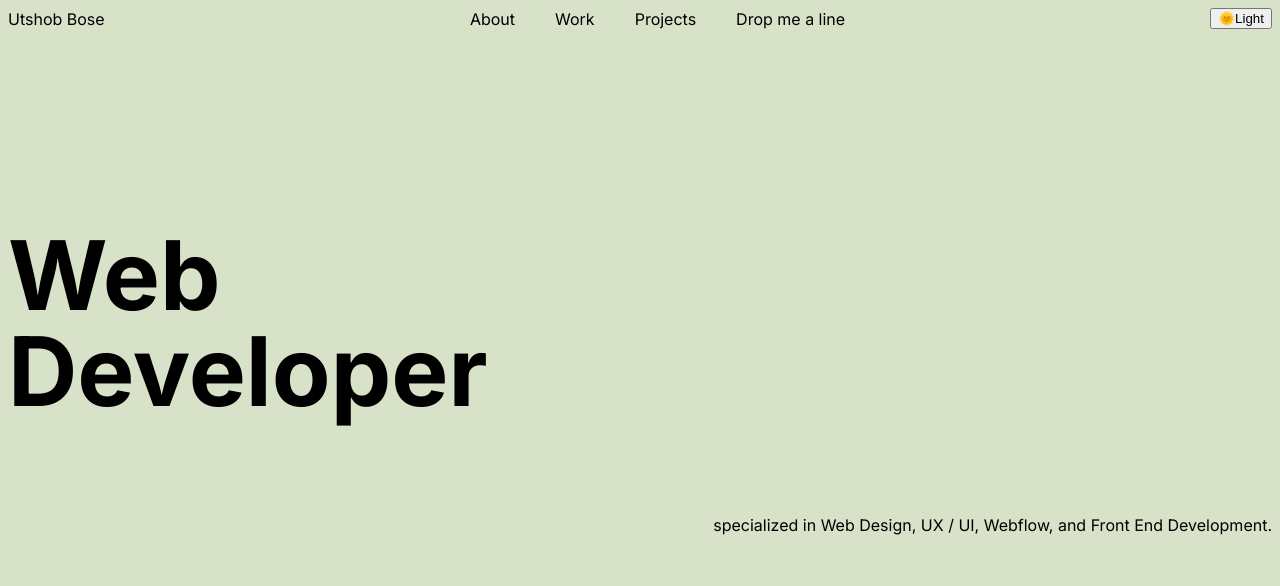
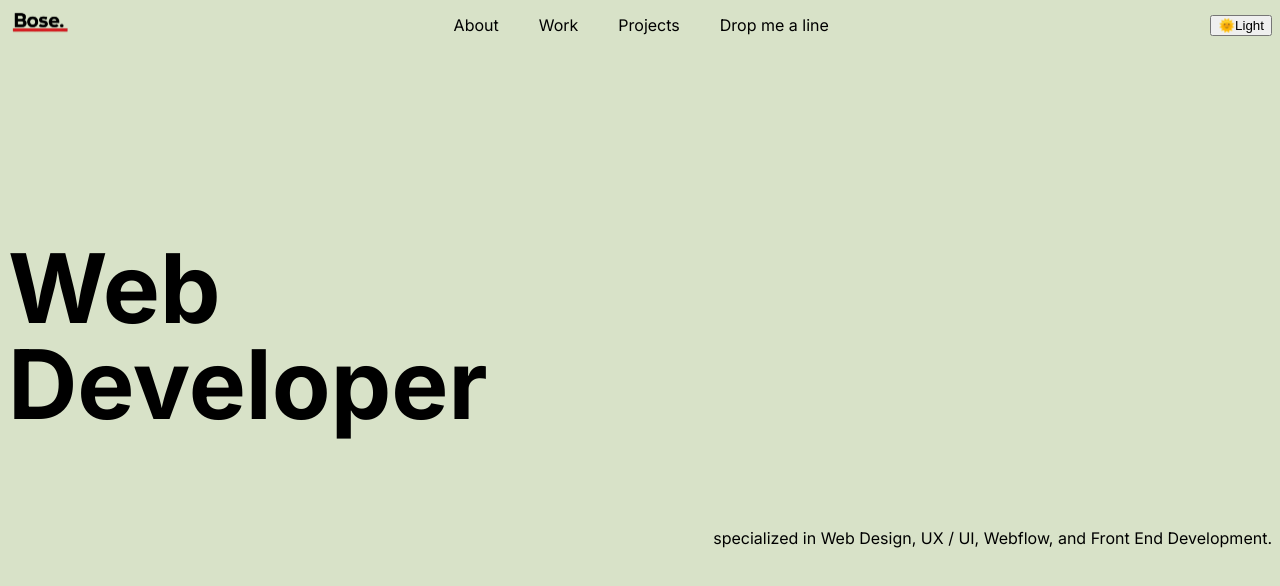
Before and after one commit to utshobbose/BosePortfolio, a React (Vite) app in the folder myPortfolio/: page / in a window 1280 px wide. Shown: the top 586 px of the page. Built offline with nearby package versions, Linux system fonts and the light colour scheme.

Commit message:
Updated Logo

```diff
--- a/myPortfolio/src/components/Navbar.jsx
+++ b/myPortfolio/src/components/Navbar.jsx
@@ -12,7 +12,9 @@ export default function Navbar() {
     <nav className="w-full flex items-center justify-between px-8 py-4 text-sm border-gray-300 dark:border-gray-700">
 
       {/* Left: Name */}
-      <div className="font-medium">Utshob Bose</div>
+      <div>
+        <img src="/BoseinBlack.png" alt="Logo" className="w-12 h-auto max-w-[4rem] object-contain" />
+      </div>
 
       {/* Center: Nav Links */}
       <div className="navbar-links flex justify-center gap-10">
```
Also changed, not shown: myPortfolio/public/BoseinBlack.png (added).
